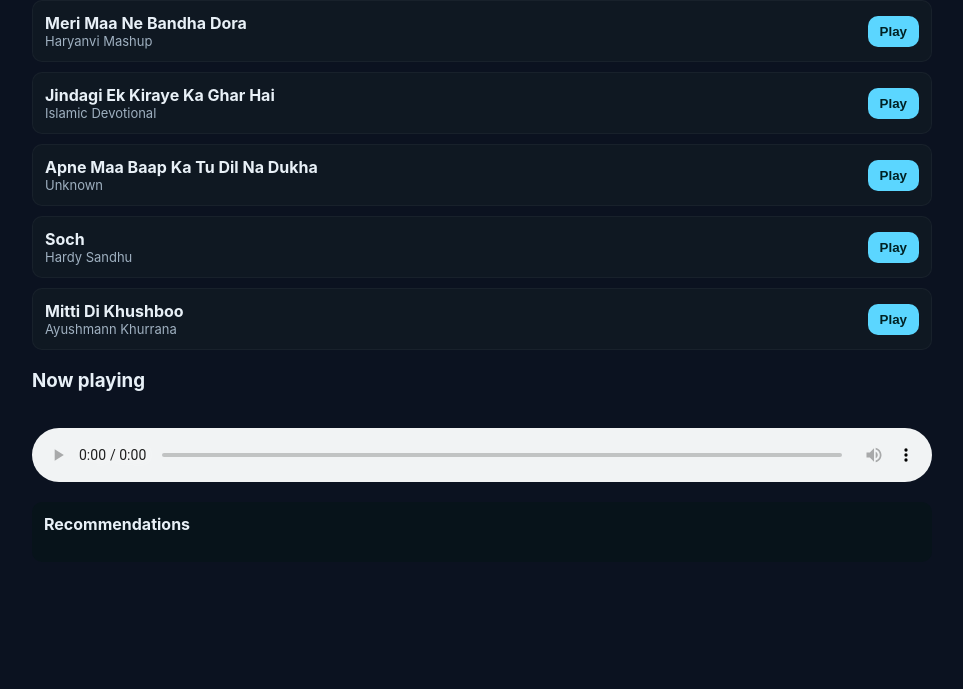
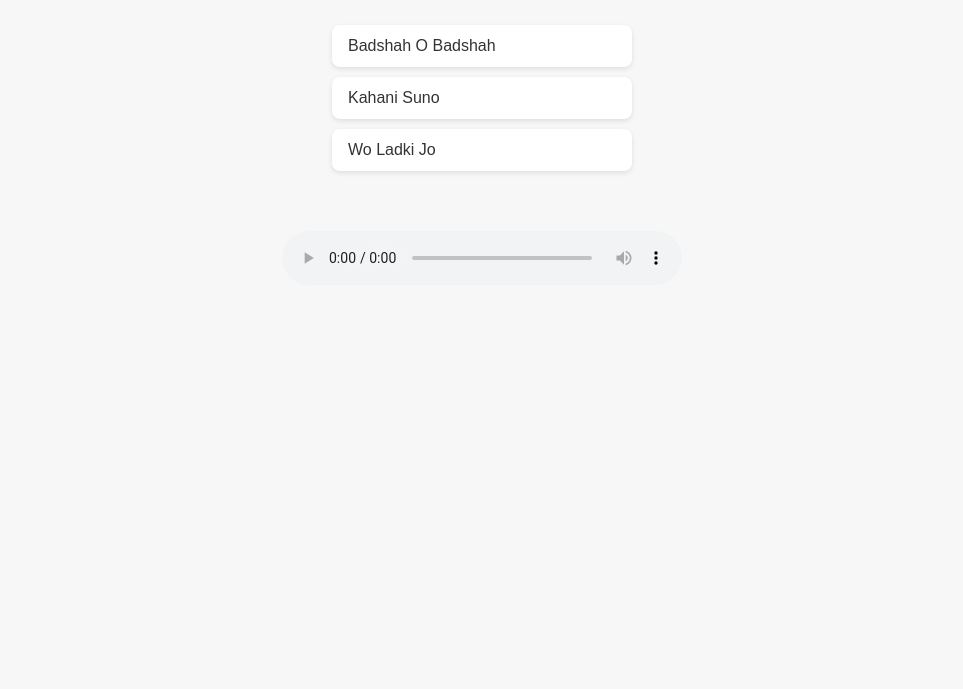
Before and after one commit to arpxsec/my-music, a plain HTML site: page index.html in a window 1280 px wide. Shown: the part 111-800 px from the top of the page, without its empty margins (158-1121 px from the left). Drawn offline with Linux system fonts and the light colour scheme.

Commit message:
Update index.html

```diff
--- a/index.html
+++ b/index.html
@@ -1,103 +1,69 @@
 <!DOCTYPE html>
 <html lang="en">
 <head>
-  <meta charset="utf-8" />
-  <meta name="viewport" content="width=device-width,initial-scale=1" />
-  <title>My Music — GitHub Pages Demo</title>
+  <meta charset="UTF-8">
+  <title>GitHub Music Player Test</title>
   <style>
-    body{font-family:Inter,Arial,sans-serif;background:#0b1220;color:#e8f0f7;margin:0;padding:28px}
-    h1{margin:0 0 14px 0;color:#7be2ff}
-    .wrap{max-width:900px;margin:0 auto}
-    .song{background:#0f1822;border:1px solid rgba(255,255,255,.04);padding:12px;border-radius:10px;margin-bottom:10px;display:flex;align-items:center;justify-content:space-between;gap:12px}
-    .meta{display:flex;flex-direction:column}
-    button{background:#5bd6ff;border:0;padding:8px 12px;border-radius:10px;cursor:pointer;font-weight:700;color:#002123}
-    audio{width:100%;margin-top:18px;border-radius:10px}
-    .recs{background:#07131a;padding:12px;border-radius:10px;margin-top:16px}
-    .hint{font-size:13px;color:#9fb0c0;margin-top:6px}
+    body {
+      font-family: Arial, sans-serif;
+      background: #f7f7f7;
+      color: #333;
+      display: flex;
+      flex-direction: column;
+      align-items: center;
+      padding: 30px;
+    }
+    h1 {
+      margin-bottom: 20px;
+    }
+    .song-list {
+      list-style: none;
+      padding: 0;
+      margin: 20px 0;
+      width: 300px;
+    }
+    .song-list li {
+      background: #fff;
+      padding: 12px 16px;
+      margin-bottom: 10px;
+      border-radius: 8px;
+      cursor: pointer;
+      box-shadow: 0 2px 5px rgba(0,0,0,0.1);
+      transition: background 0.2s;
+    }
+    .song-list li:hover {
+      background: #ececec;
+    }
+    audio {
+      margin-top: 30px;
+      width: 100%;
+      max-width: 400px;
+    }
   </style>
 </head>
 <body>
-  <div class="wrap">
-    <h1>Music Player (Hosted on GitHub Pages)</h1>
-    <p class="hint">Uploaded your MP3s to <code>music/</code> folder in this repo. Click Play to stream.</p>
 
-    <div id="list"></div>
+  <h1>GitHub Songs Test</h1>
 
-    <h3>Now playing</h3>
-    <audio id="player" controls></audio>
+  <ul class="song-list">
+    <li onclick="playSong('Badshah O Badshah.mp3')">Badshah O Badshah</li>
+    <li onclick="playSong('Kahani Suno.mp3')">Kahani Suno</li>
+    <li onclick="playSong('Wo Ladki Jo.mp3')">Wo Ladki Jo</li>
+  </ul>
 
-    <div class="recs">
-      <strong>Recommendations</strong>
-      <ul id="recs"></ul>
-    </div>
-  </div>
+  <audio id="player" controls></audio>
 
   <script>
-    // ✅ Your actual 5 songs with exact filenames
-    const songs = [
-      { title: "Meri Maa Ne Bandha Dora", artist: "Haryanvi Mashup", filename: "Meri maa ne bandha Dora Haryanvi mashup.mp3" },
-      { title: "Jindagi Ek Kiraye Ka Ghar Hai", artist: "Islamic Devotional", filename: "Jindagi Ek Kiraye Ka Ghar Hai Islamic Devotional.mp3" },
-      { title: "Apne Maa Baap Ka Tu Dil Na Dukha", artist: "Unknown", filename: "Apne Maa Baap KaTu Dil Na Dukha.mp3" },
-      { title: "Soch", artist: "Hardy Sandhu", filename: "Soch Hardy Sandhu Full Video Song Romantic Punjabi Song.mp3" },
-      { title: "Mitti Di Khushboo", artist: "Ayushmann Khurrana", filename: "Mitti Di Khushboo FULL VIDEO Song Ayushmann Khurrana.mp3" }
-    ];
+    const baseUrl = "https://arpxsec.github.io/my-music/";
 
-    const listEl = document.getElementById('list');
-    const player = document.getElementById('player');
-    const recsEl = document.getElementById('recs');
-
-    // Function to get file path (URL encode spaces automatically by browser)
-    function getFileUrl(filename) {
-      return `./music/${filename}`;
-    }
-
-    // Render the song list
-    songs.forEach((s, i) => {
-      const div = document.createElement('div');
-      div.className = 'song';
-      div.innerHTML = `
-        <div class="meta">
-          <div style="font-weight:700">${s.title}</div>
-          <div style="color:#9fb0c0;font-size:13px">${s.artist}</div>
-        </div>
-        <div>
-          <button data-index="${i}">Play</button>
-        </div>`;
-      listEl.appendChild(div);
-    });
-
-    // Handle play button click
-    listEl.addEventListener('click', (e) => {
-      const btn = e.target.closest('button');
-      if(!btn) return;
-      const idx = Number(btn.dataset.index);
-      const song = songs[idx];
-      playSong(song);
-    });
-
-    function playSong(song){
-      const url = getFileUrl(song.filename);
-      player.src = url;
-      player.play().catch(err => {
-        console.warn('Play failed:', err);
-      });
-
-      // Fake recommendations for demo
-      showRecs([
-        { title: song.title + " (Live)", artist: song.artist },
-        { title: "Another similar song", artist: "Demo Artist" },
-        { title: "You might also like", artist: "Demo Artist 2" }
-      ]);
-    }
-
-    function showRecs(list){
-      recsEl.innerHTML = "";
-      list.forEach(r => {
-        const li = document.createElement('li');
-        li.textContent = `${r.title} — ${r.artist}`;
-        recsEl.appendChild(li);
-      });
+    function playSong(fileName) {
+      const audio = document.getElementById("player");
+      audio.src = baseUrl + encodeURIComponent(fileName);
+      audio.play()
+        .then(() => console.log("Playing:", fileName))
+        .catch(err => console.error("Playback failed:", err));
     }
   </script>
+
 </body>
 </html>
```
